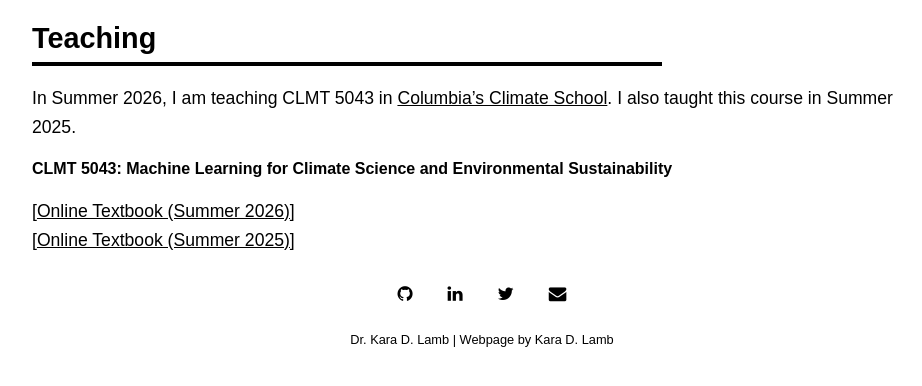
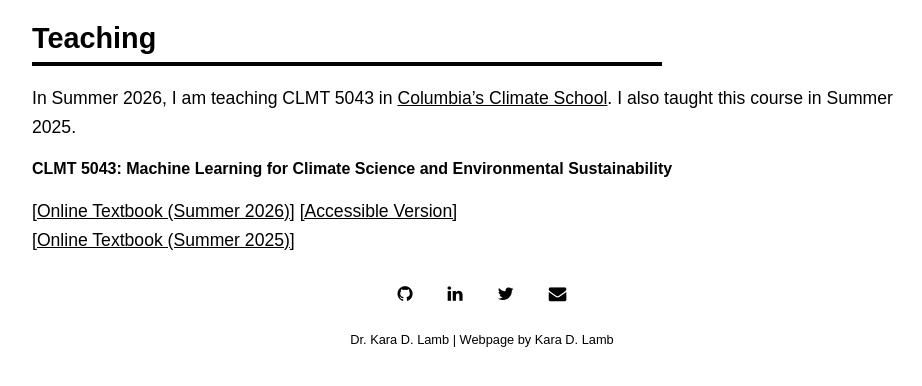
Before and after one commit to kdlamb/kdlamb.github.io, a Jekyll site: the page built from pages/teaching.md, in a window 1280 px wide, cut to the strip 290-676 px from the top of the page. Shown: the whole strip, without its empty margins (158-1080 px from the left). Built offline with Jekyll 4.4.1, drawn with Linux system fonts in a browser that asks for light colours; nearby versions of some CDN libraries.

Commit message:
Add accessible version link for 2026 textbook
Co-Authored-By: Claude Opus 4.8 <noreply@anthropic.com>
Claude-Session: https://claude.ai/code/session_01LKASubbmfTMvL5pem9B4Vj

```diff
--- a/pages/teaching.md
+++ b/pages/teaching.md
@@ -13,5 +13,5 @@ In Summer 2026, I am teaching CLMT 5043 in <a href="https://www.climate.columbia
 <h4 style="text-align: left;">CLMT 5043: Machine Learning for Climate Science and Environmental Sustainability</h4>
 
 <p style="text-align: left" align="justify">
-<a href="https://kdlamb.github.io/ML4Climate2026/intro.html">[Online Textbook (Summer 2026)]</a><br>
+<a href="https://kdlamb.github.io/ML4Climate2026/intro.html">[Online Textbook (Summer 2026)]</a> <a href="https://kdlamb.github.io/ML4Climate2026/accessible/">[Accessible Version]</a><br>
 <a href="https://kdlamb.github.io/ML4Climate2025">[Online Textbook (Summer 2025)]</a><br>
```
